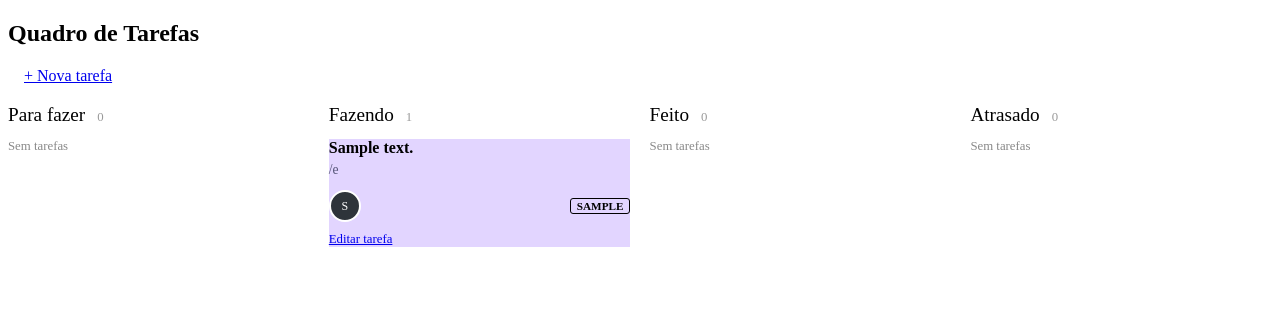
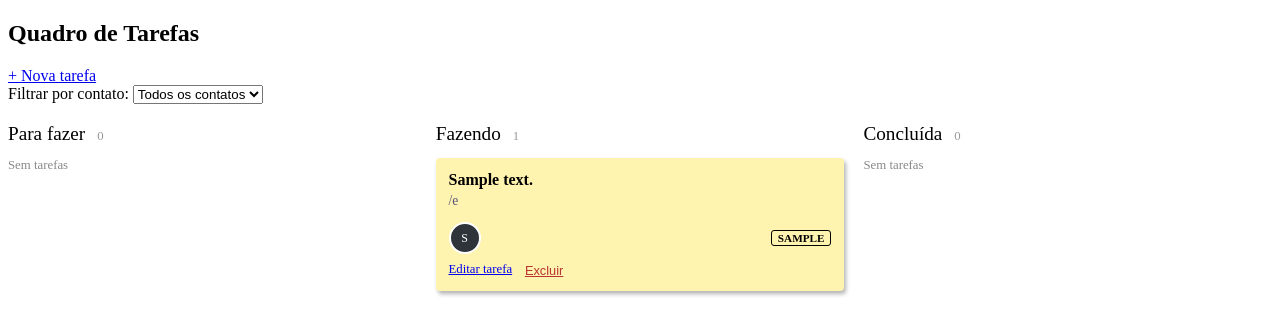
Before and after one commit to abnerdev-07/Atividade-007-Jucimar, a Flask app: page /tarefas in a window 1280 px wide. Shown: the part 44-379 px from the top of the page. Run offline with Flask 3, Linux system fonts and the light colour scheme; tables that the repository leaves empty hold one stand-in row (values such as "Sample post").

Commit message:
Revert "Update lista.html"

```diff
--- a/gerenciador_de_tarefas/templates/tarefas/lista.html
+++ b/gerenciador_de_tarefas/templates/tarefas/lista.html
@@ -2,49 +2,70 @@
 
 {% block content %}
 <style>
-  .kanban { display: grid; grid-template-columns: repeat(4, 1fr); gap: 1.2rem; align-items: start; }
+  .kanban { display: grid; grid-template-columns: repeat(3, 1fr); gap: 1.2rem; align-items: start; }
   .coluna h3 { font-size: 1.2rem; font-weight: 400; margin-bottom: .8rem; }
   .coluna .contador { background: #fff; border-radius: 6px; padding: 0 .45rem; font-size: .8rem; color: #999; }
+  .card-tarefa { background: #b9deff; border-radius: 4px; padding: .8rem; margin-bottom: .9rem; box-shadow: 2px 3px 4px rgba(0,0,0,.3); min-height: 90px; }
+  .card-tarefa.status-fazendo { background: #fff3b0; }
+  .card-tarefa.status-concluida { background: #d4ffc4; }
+  .card-tarefa.vencida { border-left: 5px solid #d62828; }
+  .selo-atrasada { display: inline-block; background: #ffe0e0; color: #c0152a; border: 1px solid #e66; border-radius: 4px; padding: 0 .4rem; font-size: .75rem; font-weight: 700; margin-top: .3rem; }
   .card-tarefa h4 { font-size: 1rem; font-weight: 600; margin: 0 0 .3rem 0; }
   .card-tarefa .prazo { font-size: .85rem; color: #557; }
   .card-rodape { display: flex; justify-content: space-between; align-items: center; margin: .8rem 0 .4rem 0; }
   .avatares { display: flex; align-items: center; }
   .avatar { width: 28px; height: 28px; border-radius: 50%; background: #2e343a; color: #fff; font-size: .75rem; display: flex; align-items: center; justify-content: center; border: 2px solid #fff; margin-right: -8px; }
+  .prioridade { font-size: .7rem; font-weight: 700; padding: 1px 6px; border-radius: 3px; border: 1px solid; text-transform: uppercase; }
+  .prioridade.alta { background: #ffb3b3; color: #b33; border-color: #e66; }
+  .prioridade.media { background: #a8d4ff; color: #2a6db0; border-color: #5aa5ee; }
+  .prioridade.baixa { background: #d9d9d9; color: #555; border-color: #aaa; }
+  .acoes { display: flex; gap: .8rem; align-items: center; }
   .editar { font-size: .8rem; }
+  .excluir { font-size: .8rem; color: #b33; background: none; border: 0; padding: 0; cursor: pointer; text-decoration: underline; }
   .vazio { color: #888; font-size: .8rem; }
-
-  @media (max-width: 992px) { .kanban { grid-template-columns: repeat(2, 1fr); } }
-  @media (max-width: 576px) { .kanban { grid-template-columns: 1fr; } }
 </style>
 
 <div class="container mt-4">
-
-  <div class="d-flex justify-content-between align-items-center mb-4">
+  <div class="d-flex justify-content-between align-items-center mb-3">
     <h2 class="fw-normal">Quadro de Tarefas</h2>
-    <a href="{{ url_for('tarefas.nova_tarefa') }}" class="btn btn-primary" style="padding: .5rem 1rem;">+ Nova tarefa</a>
+    <a href="{{ url_for('tarefas.nova_tarefa') }}" class="btn btn-primary">+ Nova tarefa</a>
   </div>
 
-  {% set colunas = [
-    ('fazer', 'Para fazer'),
-    ('fazendo', 'Fazendo'),
-    ('feito', 'Feito'),
-    ('atrasado', 'Atrasado')
-  ] %}
+  <form method="get" action="{{ url_for('tarefas.listar') }}" class="d-flex align-items-center gap-2 mb-4">
+    <label for="contato" class="mb-0">Filtrar por contato:</label>
+    <select id="contato" name="contato" class="form-select w-auto" onchange="this.form.submit()">
+      <option value="">Todos os contatos</option>
+      {% for c in contatos %}
+      <option value="{{ c.id }}" {{ 'selected' if contato_filtrado == c.id else '' }}>{{ c.nome }}</option>
+      {% endfor %}
+    </select>
+    <noscript><button type="submit" class="btn btn-secondary btn-sm">Filtrar</button></noscript>
+    {% if contato_filtrado %}
+    <a href="{{ url_for('tarefas.listar') }}">Limpar filtro</a>
+    {% endif %}
+  </form>
+
+  {% set colunas = [('fazer', 'Para fazer'), ('fazendo', 'Fazendo'), ('concluida', 'Concluída')] %}
 
   <div class="kanban">
     {% for chave, titulo in colunas %}
+      {% if chave == 'fazer' %}
+        {% set itens = tarefas | selectattr('status', 'in', ['fazer', 'atrasado']) | list %}
+      {% else %}
         {% set itens = tarefas | selectattr('status', 'equalto', chave) | list %}
-
+      {% endif %}
       <div class="coluna">
         <h3>{{ titulo }} <span class="contador">{{ itens | length }}</span></h3>
 
         {% for tarefa in itens %}
-          <div class="card-tarefa status-{{ tarefa.status }}">
+        {% set vencida = tarefa.status_final in ['atrasada', 'atrasado'] %}
+        <div class="card-tarefa status-{{ tarefa.status if tarefa.status in ['fazendo', 'concluida'] else 'fazer' }}{{ ' vencida' if vencida else '' }}">
           <h4>{{ tarefa.descricao }}</h4>
-
           <div class="prazo">
             {% if tarefa.prazo %}{{ tarefa.prazo[8:10] }}/{{ tarefa.prazo[5:7] }}{% else %}Sem prazo{% endif %}
           </div>
+
+          {% if vencida %}<span class="selo-atrasada">⚠ Atrasada</span>{% endif %}
 
           <div class="card-rodape">
             <div class="avatares">
@@ -57,7 +78,13 @@
             <span class="prioridade {{ tarefa.prioridade }}">{{ tarefa.prioridade }}</span>
           </div>
 
+          <div class="acoes">
             <a class="editar" href="{{ url_for('tarefas.editar_tarefa', tarefa_id=tarefa.id) }}">Editar tarefa</a>
+            <form method="post" action="{{ url_for('tarefas.remover_tarefa', tarefa_id=tarefa.id) }}"
+                  onsubmit="return confirm('Excluir esta tarefa?');">
+              <button type="submit" class="excluir">Excluir</button>
+            </form>
+          </div>
         </div>
         {% else %}
           <p class="vazio">Sem tarefas</p>
@@ -67,8 +94,9 @@
   </div>
 
   {% if not tarefas %}
-    <p class="text-muted mt-4">Nenhuma tarefa cadastrada.</p>
+    <p class="text-muted mt-4">
+      {% if contato_filtrado %}Este contato não tem tarefas.{% else %}Nenhuma tarefa cadastrada.{% endif %}
+    </p>
   {% endif %}
-
 </div>
 {% endblock %}
```
Lines whose indentation alone changed are shown as unchanged.
